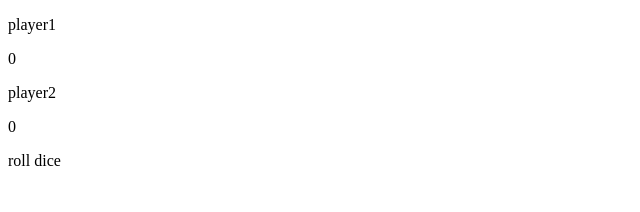
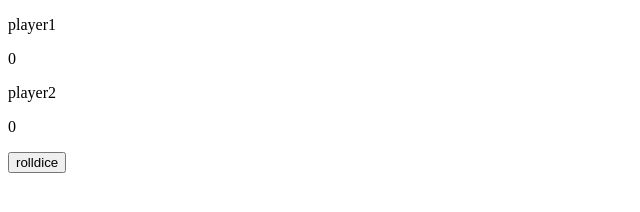
Before and after one commit to 05house/pigdice, a plain HTML site: page dice.html in a window 1280 px wide. Shown: the full height of the page, 0-640 px from the left. Drawn offline with Linux system fonts and the light colour scheme.

Commit message:
feat : pig dice game pannel modify

```diff
--- a/dice.html
+++ b/dice.html
@@ -16,6 +16,6 @@
     <p class="playname2">player2</p>
     <p class="socre2">0</p>
   </div>
-  <div class="rolldice">roll dice</div>
+  <button class="rolldice">rolldice</button>
 </body>
 </html>
```
